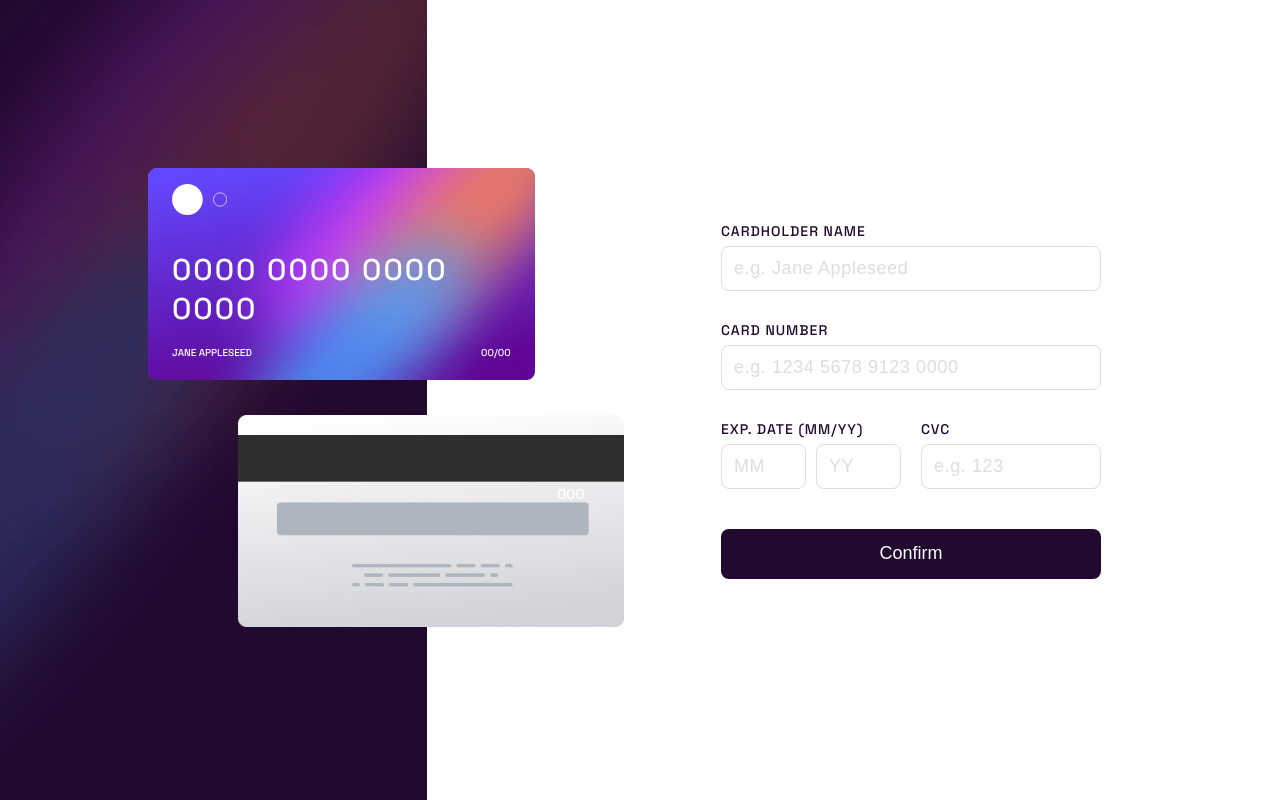
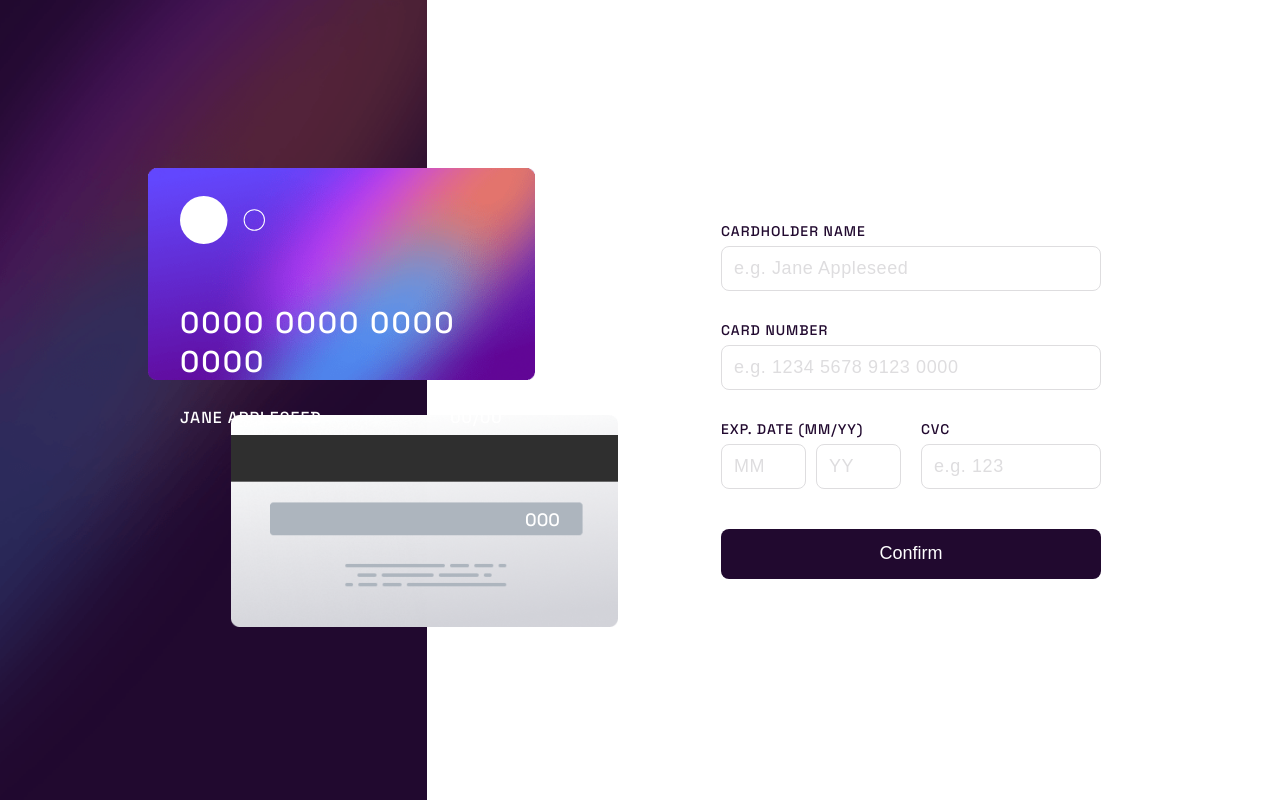
Before and after one commit to Himanshu-196018/interactive-card-detail-form, a React (Vite) app: page / in a window 1280 px wide. Built offline with nearby package versions, Linux system fonts and the light colour scheme.

Commit message:
minor style change

```diff
--- a/src/styles/index.css
+++ b/src/styles/index.css
@@ -202,11 +202,32 @@ h1 {
 @media screen and (width > 500px) {
   .card-front img,
   .card-back img {
-    max-width: unset;
+    max-width: 450px;
+  }
+
+  .card-front-info {
+    padding: 2.8rem 3.2rem;
+  }
+
+  .card-front-info img {
+    width: 85px;
   }
 
   .card-number {
+    margin-top: 5.4rem;
     font-size: 3rem;
+  }
+
+  .bottom-info {
+    margin-top: 2.6rem;
+    font-size: 1.6rem;
+    letter-spacing: 1px;
+  }
+
+  .card-back-info {
+    top: 43%;
+    right: 15%;
+    font-size: 1.8rem;
   }
 }
 
@@ -235,9 +256,8 @@ h1 {
   }
   .card-back {
     grid-row: 2/3;
-    left: 17vw;
+    left: 16.5vw;
   }
-
   .section2 {
     margin-block: 0;
     margin-left: 9vw;
```
